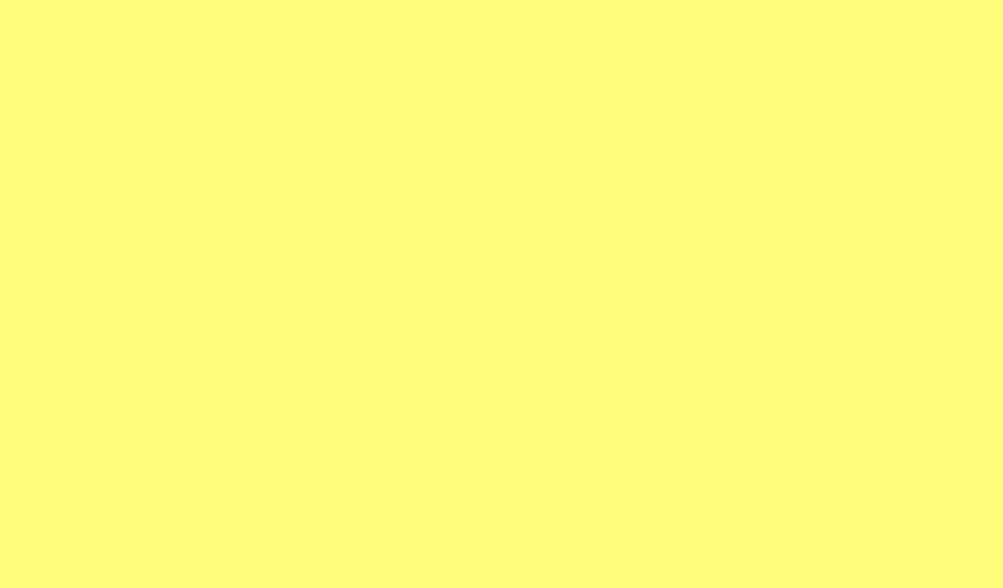
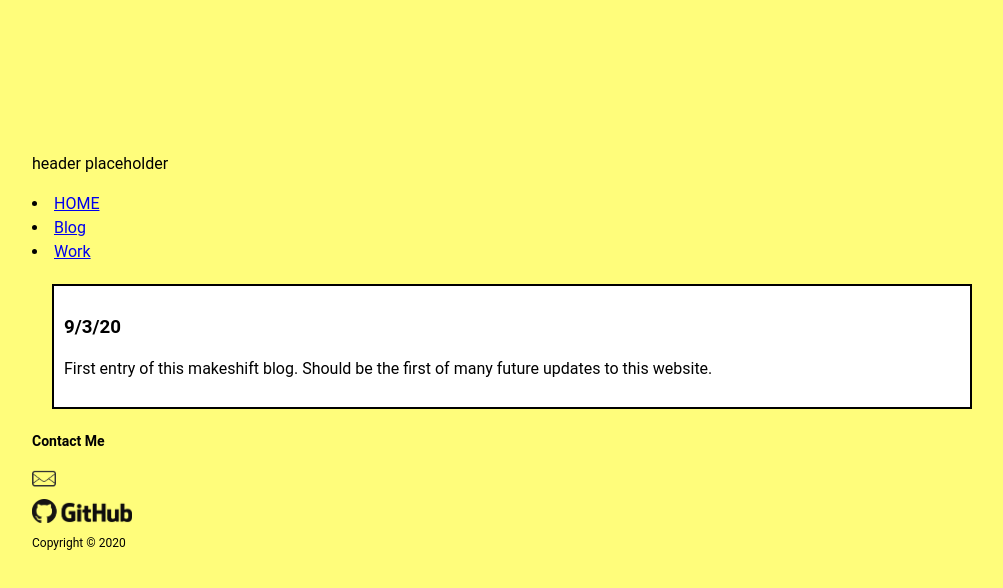
Before and after one commit to anthonyrodriguez0994/arodrigueznet, a plain HTML site: page pages/blog.html in a window 1280 px wide. Shown: the whole page, without its empty margins (128-1131 px from the left). Drawn offline with Linux system fonts and the light colour scheme; files that its build step writes are made by us from their sources.

Commit message:
new page setup

```diff
--- a/pages/blog.html
+++ b/pages/blog.html
@@ -8,7 +8,36 @@
 </head>
 <body>
   <div class="container">
-
+    <!-- main header -->
+    <header id="main-header">
+      <p>header placeholder</p>
+    </header>
+    <!-- main navigation -->
+    <section id="main-nav">
+      <li><a href="/index.html">HOME</a></li>
+      <li><a href="/pages/blog.html">Blog</a></li>
+      <li><a href="/pages/portfolio.html">Work</a></li>
+    </section>
+    <!-- Main Page -->
+    <main id="main">
+      <box id="box-1">
+        <h3>9/3/20</h3>
+        <p>First entry of this makeshift blog. Should be the first of many future updates to this website.</p>
+      </box>
+    </main>
+    <!-- footer -->
+    <footer id="footer">
+      <h3>Contact Me</h3>
+				<ul>
+					<!-- Possible Phone Number -->
+					<!-- <li><a href="tel:323-555-5555"> <img src="/img/phone-icon.png" alt="Phone: 323-555-5555" id="contact-icon"></a></li> -->
+					<!-- Email Info -->
+					<li><a href="mailto:anthonyr4@cpp.edu"> <img src="/img/email-icon.png" alt="Email: anthonyr4@cpp.edu" id="contact-icon"></a></li>
+					<!-- GitHub Info -->
+					<li><a href="https://github.com/anthonyrodriguez0994"><img src="/img/github-icon.png" alt="GitHub.com/anthonyrodriguez0994" id="contact-icon"></a></li>
+				</ul>
+				<p>Copyright &copy; 2020</p>
+    </footer>
   </div>
 </body>
 </html>
```
Also changed, not shown: pages/personal.html (+3 -0 lines), pages/portfolio.html (deleted), 3 other files.
